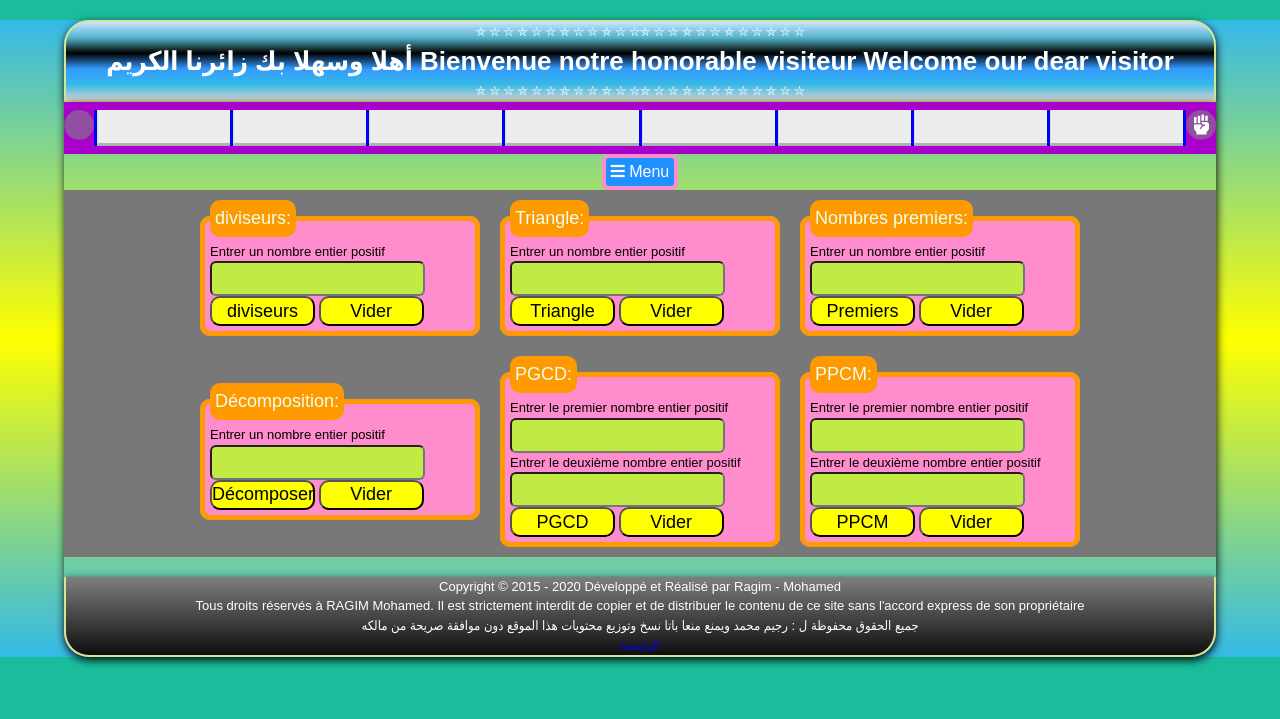
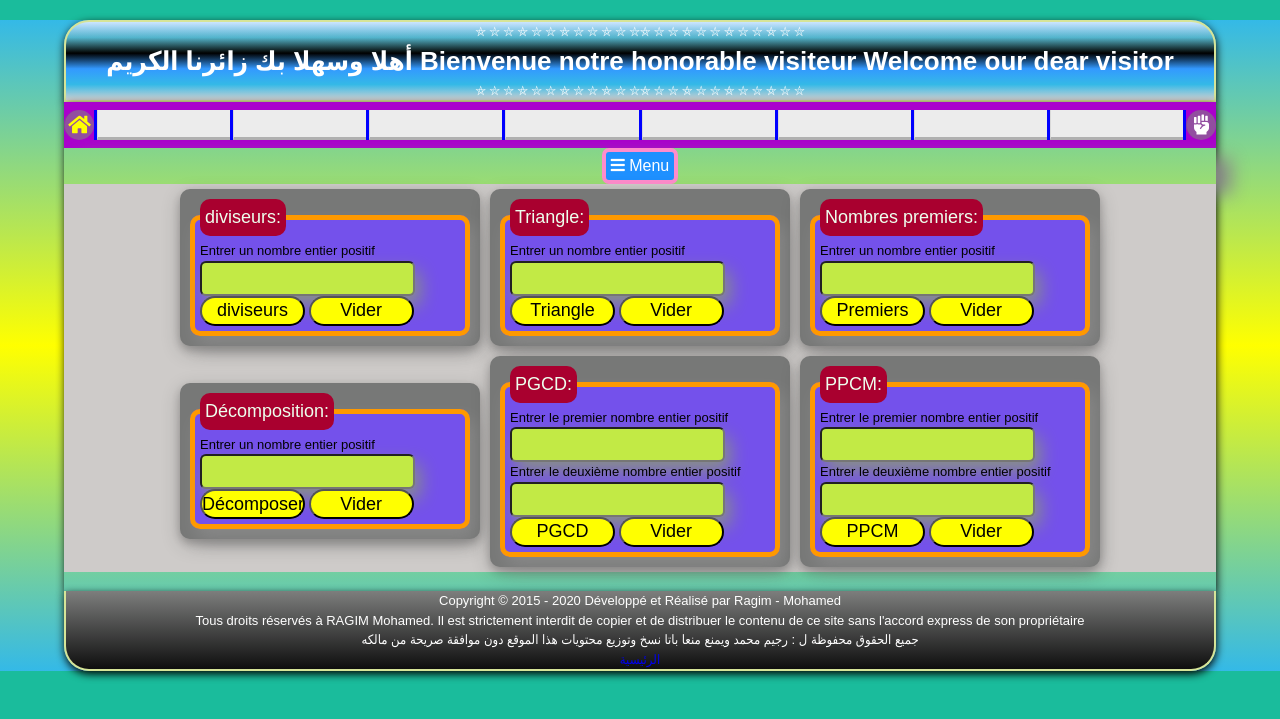
Before and after one commit to medmigar/fattan, a PHP site: page /maths/index.html in a window 1280 px wide. Shown: the top 719 px of the page. Run offline with PHP 8.4, Linux system fonts and the light colour scheme.

Commit message:
mise à jour85

```diff
--- a/css/menu.css
+++ b/css/menu.css
@@ -93,11 +93,13 @@
   font-size: 16px;
   cursor: pointer;
   border-radius: 7px;
+  transition: all 3s;
 }
 .btnMenu:hover, .btnClose{
     background-color: #ff8ccc;
     color: #000;
     border: 4px solid DodgerBlue;
+    transition: background-color 2s;
 }
 .divMenu{
     text-align: center;
--- a/js/script.js
+++ b/js/script.js
@@ -13,14 +13,14 @@
           'Premier icôme '+
           '*************                             -->'+
             '<span class="iconContainer">'+
-            '<a href="/fattan/" class="roundIcon timeline__roundIcon"><span class="c1"><i class="fa fa-home fa-fw" style="font-size: 16px;color: #fff"></i> Accueil</span></a>'+
+            '<a href="/fattan/" class="roundIcon timeline__roundIcon"><i class="fa fa-home fa-fw"></i></a>'+
             '</span>                                 <!-- '+
           'Fin du premier icôme '+
           '*************                             -->'+
                 '<span class="bloc"></span>    '+
-                '<a href="/fattan/maths/index.html" class="timeline__step"><span class="c1">&#8731; Maths</span></a>'+
+                '<a href="/fattan/maths/index.html" class="timeline__step"><span class="c1"><i class="fas fa-square-root-alt"></i> Maths</span></a>'+
                 '<span class="bloc"></span>'+
-                '<a href="/fattan/web/index.html" class="timeline__step"><span class="c1">&#120142; Web</span></a>'+
+                '<a href="/fattan/web/index.html" class="timeline__step"><span class="c1">Web</span></a>'+
                 '<span class="bloc"></span>'+
                 '<a href="#" class="timeline__step"><span class="c1">4</span></a>'+
                 '<span class="bloc"></span>'+
--- a/maths/index.html
+++ b/maths/index.html
@@ -25,12 +25,12 @@
             width: 215px;
             font-size: 18px;
             text-align: center;
-
+            box-shadow: 5px 10px 18px #888f88;
         }
         .but{
             background-color: #ff0;
             height: 30px;
-            border-radius: 10px;
+            border-radius: 15px;
             width: 105px;
             font-size: 18px;
         }
@@ -40,19 +40,23 @@
         }
 
         fieldset{
-            background-color: #ff8ccc;
+            background-color: #7451eb;
             border: 5px solid #f90;
             padding: 5px;
             border-radius: 10px;
+            box-shadow: 5px 10px 18px #888;
         }
         form{
             background-color: #777877;
             padding: 10px;
             width: 300px;
+            margin: 5px;
+            border-radius: 10px;
+            box-shadow: 0 4px 8px 0 rgba(0, 0, 0, 0.2), 0 6px 20px 0 rgba(0, 0, 0, 0.19);
         }
         legend{
             color: #efe;
-            background-color: #f90;
+            background-color: #a9002f;
             border-radius: 10px;
             font-size: 18px;
             padding: 5px;
@@ -76,10 +80,10 @@
 
     <div id="conteneur">
         <nav class="nav1"id="nav1"><script>inclureMenu(menu);</script></nav>
-        <div class="divMenu" id="divMenu">
+        <div class="divMenu" id="divMenu" style="box-shadow: 15px 10px 18px #888;">
       <button class='btnMenu' onclick="basculer()" id="btnMenu"><i class='fa fa-bars'></i> Menu</button>
     </div>
-        <div style="display: flex; flex-wrap: wrap; justify-content: center; align-items: center;background-color: #777877;">
+        <div style="display: flex; flex-wrap: wrap; justify-content: center; align-items: center;background-color: #cecbc9;">
         <form name="fordiv" id="fordiv" autocomplete="on">
             <fieldset>
                 <legend>diviseurs:</legend>
--- a/web/index.html
+++ b/web/index.html
@@ -13,9 +13,8 @@
 </head>
 <body>
     <header class="hed" id="header"><script>inclureHeader(header);</script></header>
-
 	<div id="conteneur">
-
+</script>
     <div class="divMenu" id="divMenu">
       <button class='btnMenu' onclick="basculer()" id="btnMenu"><i class='fa fa-bars'></i> Menu</button>
     </div>
```
